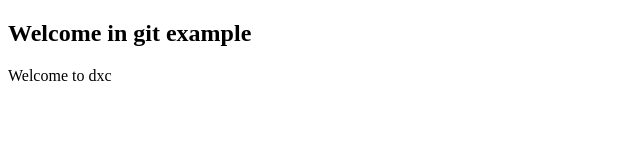
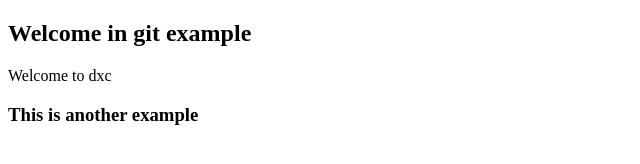
Before and after one commit to Sreenidhi0706/github1, a plain HTML site: page index.html in a window 1280 px wide. Shown: the whole page, without its empty margins (0-640 px from the left). Drawn offline with Linux system fonts and the light colour scheme.

Commit message:
Last commit in index file

```diff
--- a/index.html
+++ b/index.html
@@ -8,5 +8,6 @@
 <body>
     <h2>Welcome in git example</h2>
     <p>Welcome to dxc </p>
+    <h3>This is another example</h3>
 </body>
 </html>
```
Also changed, not shown: about.html (added).
